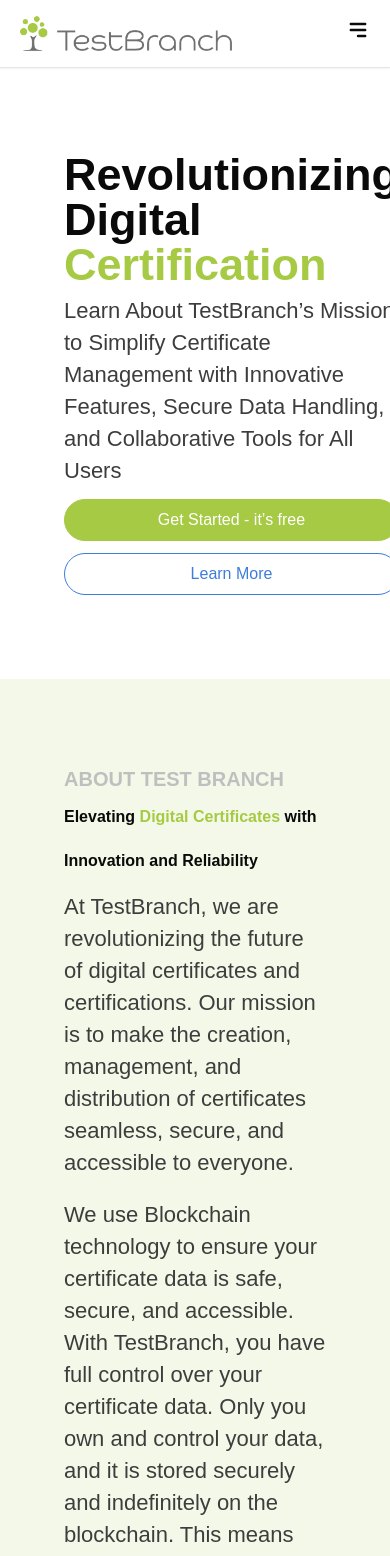
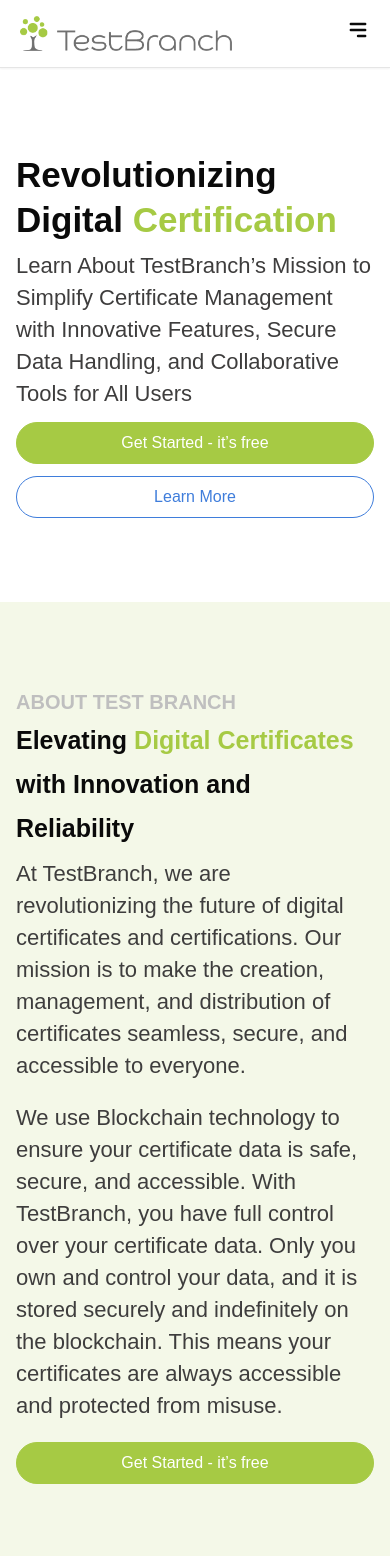
Before and after one commit to fatma1910/TestBranch, a Next.js app: page /about-us in a window 390 px wide. Shown: the top 1556 px of the page. Built offline with nearby package versions, Linux system fonts and the light colour scheme.

Commit message:
edit responsive

```diff
--- a/app/_components/Footer.tsx
+++ b/app/_components/Footer.tsx
@@ -5,7 +5,7 @@
 const Footer = () => {
     return (
         <footer>
-        <div className="bg-[#EDEDF0] px-[78px] py-[79px]">
+        <div className="bg-[#EDEDF0] md:px-[78px] px-4 py-[79px]">
         <div className="grid gap-10 lg:gap-28 grid-cols-1 md:grid-cols-3 items-start">
 
             <div className="mb-8 md:mb-0">
--- a/app/_components/Hero.tsx
+++ b/app/_components/Hero.tsx
@@ -2,11 +2,11 @@
 
 const Hero = () => {
   return (
-    <div className="md:px-[82px] px-16 py-[84px] flex justify-between items-center ">
+    <div className="md:px-[82px] px-4 py-[84px] flex justify-between items-center ">
         <div className="lg:max-w-[541px]">
             <h3 className="title mb-2">SAFe AND SECURE CERTIFICATES </h3>
 
-            <h1 className="md:text-[58px] text-[45px] font-semibold md:leading-[64px] leading-[45px] mb-2">The Future of <span className="text-main">Digital</span>  Certificates and Certifications</h1>
+            <h1 className="md:text-[58px] text-[35px] font-semibold md:leading-[64px] leading-[45px] mb-2">The Future of <span className="text-main">Digital</span>  Certificates and Certifications</h1>
             <p className="mt-1 text-[22px] leading-8 font-light text-[#3E3D3D] mb-2">Revolutionize your digital certifications - design, issue, and manage secure blockchain based certificates effortlessly, all for free!</p>
             <div className="mt-3 flex gap-3 flex-col md:flex-row">
                 <button className="btn_main " >Get Started - it’s free</button>
--- a/app/about-us/_components/AboutHero.tsx
+++ b/app/about-us/_components/AboutHero.tsx
@@ -2,10 +2,10 @@
 
 const AboutHero = () => {
   return (
-        <div className="md:px-[82px] px-16 py-[84px] flex justify-between items-center ">
+        <div className="md:px-[82px] px-4 py-[84px] flex justify-between items-center ">
         <div className="lg:max-w-[541px]">
 
-            <h1 className="md:text-[58px] text-[45px] font-semibold md:leading-[64px] leading-[45px] mb-2">Revolutionizing Digital  <span className="text-main">Certification</span> </h1>
+            <h1 className="md:text-[58px] text-[35px] font-semibold md:leading-[64px] leading-[45px] mb-2">Revolutionizing Digital  <span className="text-main">Certification</span> </h1>
             <p className="mt-1 text-[22px] leading-8 font-light text-[#3E3D3D] mb-2">Learn About TestBranch’s Mission to Simplify Certificate Management with Innovative Features, Secure Data Handling, and Collaborative Tools for All Users</p>
             <div className="mt-3 flex gap-3 flex-col md:flex-row">
                 <button className="btn_main " >Get Started - it’s free</button>
--- a/app/about-us/_components/AboutTest.tsx
+++ b/app/about-us/_components/AboutTest.tsx
@@ -2,11 +2,11 @@
 
 const AboutTest = () => {
   return (
-        <div className="md:px-[82px] px-16 py-[84px] flex justify-between items-center bg-[#F4F8E8]">
+        <div className="md:px-[82px] px-4 py-[84px] flex justify-between items-center bg-[#F4F8E8]">
         <div className="lg:w-[582px] ">
             <h3 className="title">about test branch </h3>
 
-            <h1 className="md:text-[40px]  font-semibold leading-[44px] -leading-4 mb-2 w-full">Elevating
+            <h1 className="md:text-[40px] text-[25px] font-semibold leading-[44px] -leading-4 mb-2 w-full">Elevating
             <span className="text-main"> Digital Certificates</span>  with Innovation and Reliability</h1>
             <p className="mt-1 text-[22px] leading-8 font-light text-[#3E3D3D] mb-5 w-full">At TestBranch, we are revolutionizing the future of digital certificates and certifications. Our mission is to make the creation, management, and distribution of certificates seamless, secure, and accessible to everyone.</p>
 
--- a/app/about-us/_components/OurMission.tsx
+++ b/app/about-us/_components/OurMission.tsx
@@ -3,7 +3,7 @@
 const OurMission = () => {
   return (
     <div>
-        <div className="md:px-[82px] px-16 py-[84px] flex flex-row-reverse justify-between items-center ">
+        <div className="md:px-[82px] px-4 py-[84px] flex flex-row-reverse justify-between items-center ">
         <div className="lg:max-w-[544px] overflow-hidden">
 
             <h1 className="md:text-[58px] text-[45px] font-semibold md:leading-[64px] leading-[45px] mb-2">Our<span className="text-main"> Mission</span> </h1>
--- a/app/contact-us/_components/Contacts.tsx
+++ b/app/contact-us/_components/Contacts.tsx
@@ -18,7 +18,7 @@
       </div>
 
 
-      <div className='relative w-[414px] h-[412px]'>
+      <div className='relative w-[314px]  md:w-[414px] h-[412px]'>
 
         <Image
           src='/contactUs.png'
@@ -33,7 +33,7 @@
         ></div>
         <div className='z-20 absolute py-6 px-8 text-white flex flex-col justify-between h-full '>
           <div className='flex-col flex gap-5'>
-            <h4 className='text-[30px] leading-8 font-semibold '>
+            <h4 className='md:text-[30px] text-[25px] leading-8 font-semibold '>
             Direct reach us at
             </h4>
             <div className='flex gap-3 items-center'>
--- a/app/support/_components/Content.tsx
+++ b/app/support/_components/Content.tsx
@@ -27,7 +27,7 @@
         .filter(category => category.items.length > 0);
 
     return (
-        <div className='flex flex-col items-center justify-center'>
+        <div className='flex flex-col items-center justify-center px-4'>
         <div className='w-full max-w-[846px] mx-4 sm:mx-10 xl:mx-[297px] mt-16 mb-32 gap-6'>
             <h3 className='font-medium text-[28px] sm:text-[36px] leading-10 text-left mb-8'>Topics</h3>
 
```
